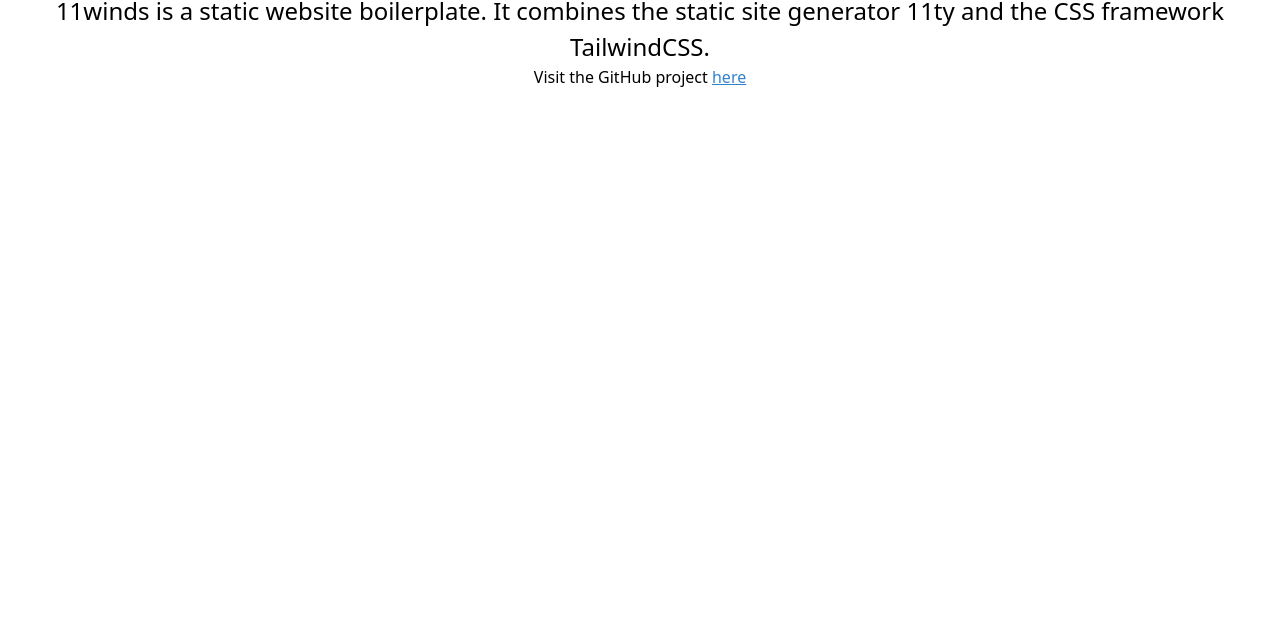
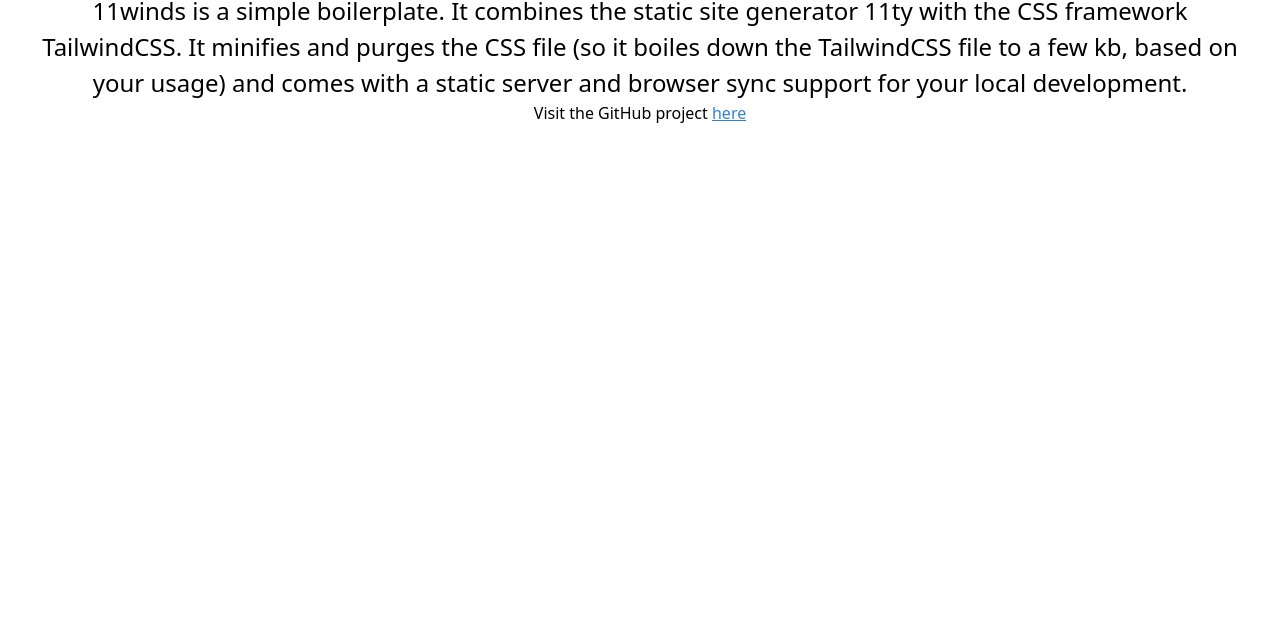
Before and after one commit to holger1411/11winds, an Eleventy site: page src/index.html in a window 1280 px wide. Shown: the part 183-800 px from the top of the page. Built offline with nearby package versions, Linux system fonts and the light colour scheme; Eleventy itself is replaced by a stand-in of ours; files that its build step writes are made by us from their sources.

Commit message:
adding basic content

```diff
--- a/src/index.html
+++ b/src/index.html
@@ -16,8 +16,8 @@
   <div class="container mx-auto text-center flex">
     <div class="self-center flex-1 p-6 py-20">
       <h1 class="text-6xl font-bold">Welcome to 11winds.io</h1>
-      <p class="text-2xl">11winds is a static website boilerplate. It combines the static site generator 11ty and the CSS framework TailwindCSS.</p>
-      <p>Visit the GitHub project <a href="https://github.com/holger1411/11winds" target="_blank" class="text-blue-600 underline">here</a>
+      <p class="text-2xl">11winds is a simple boilerplate. It combines the static site generator 11ty with the CSS framework TailwindCSS. It minifies and purges the CSS file (so it boiles down the TailwindCSS file to a few kb, based on your usage) and comes with a static server and browser sync support for your local development.</p>
+      <p>Visit the GitHub project <a href="https://github.com/holger1411/11winds" target="_blank" class="text-blue-600 underline mt-3">here</a>
     </div>
   </div>
 </body>
```
Also changed, not shown: 2 other files.
